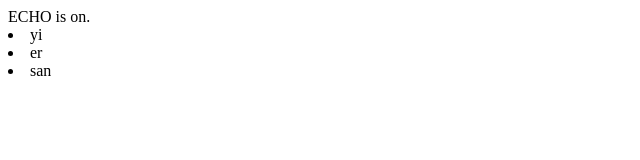
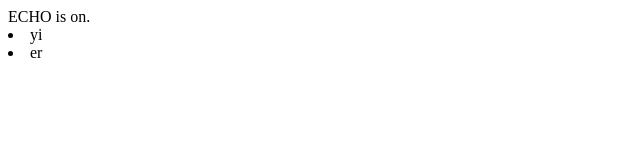
Before and after one commit to supang/test, a plain HTML site: page index.html in a window 1280 px wide. Shown: the full height of the page, 0-640 px from the left. Drawn offline with Linux system fonts and the light colour scheme.

Commit message:
delete li 3

```diff
--- a/index.html
+++ b/index.html
@@ -4,7 +4,7 @@
 		<body>
 			<li>yi</li>
 			<li>er</li>
-			<li>san</li>
+
 		</body>
 
 	</head>
```
